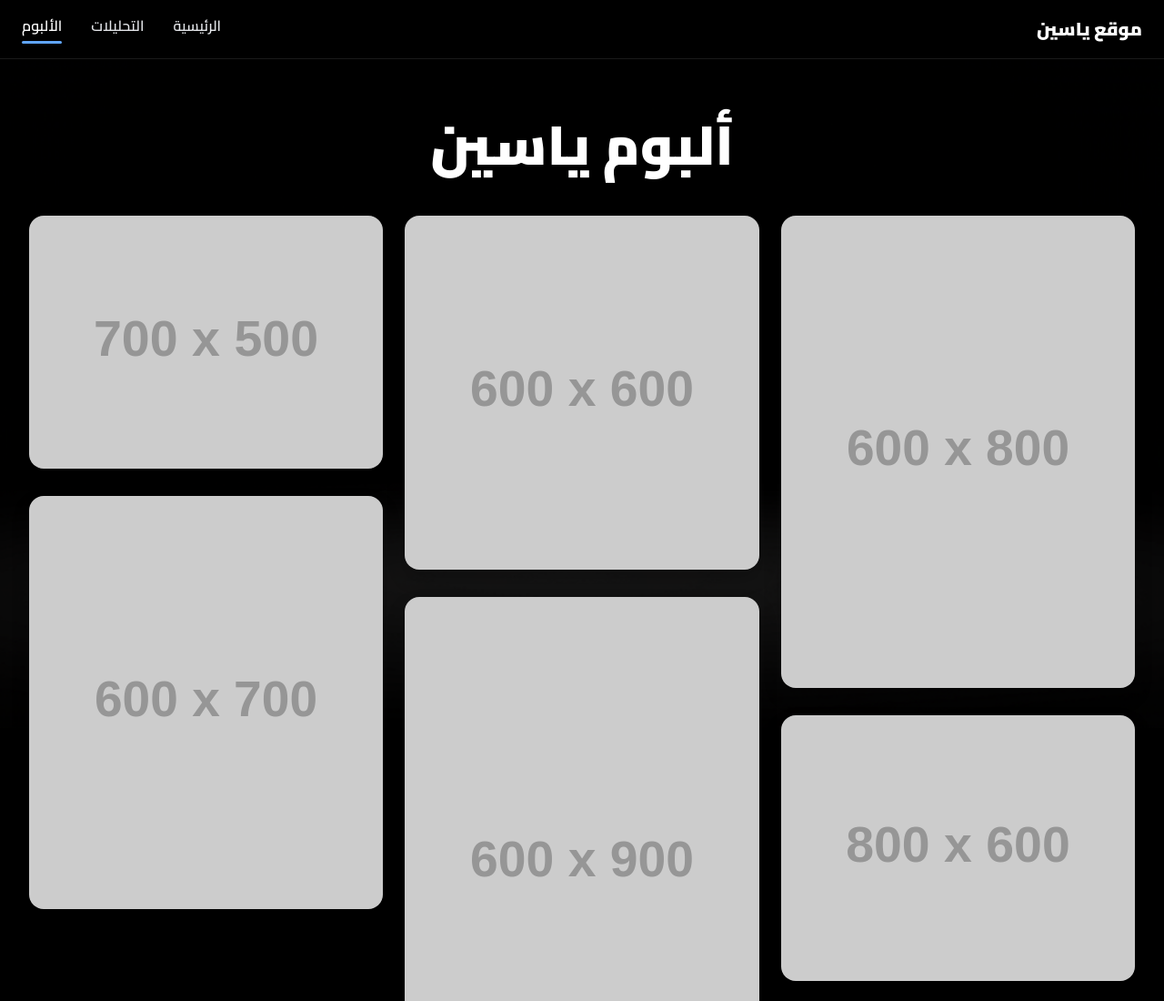
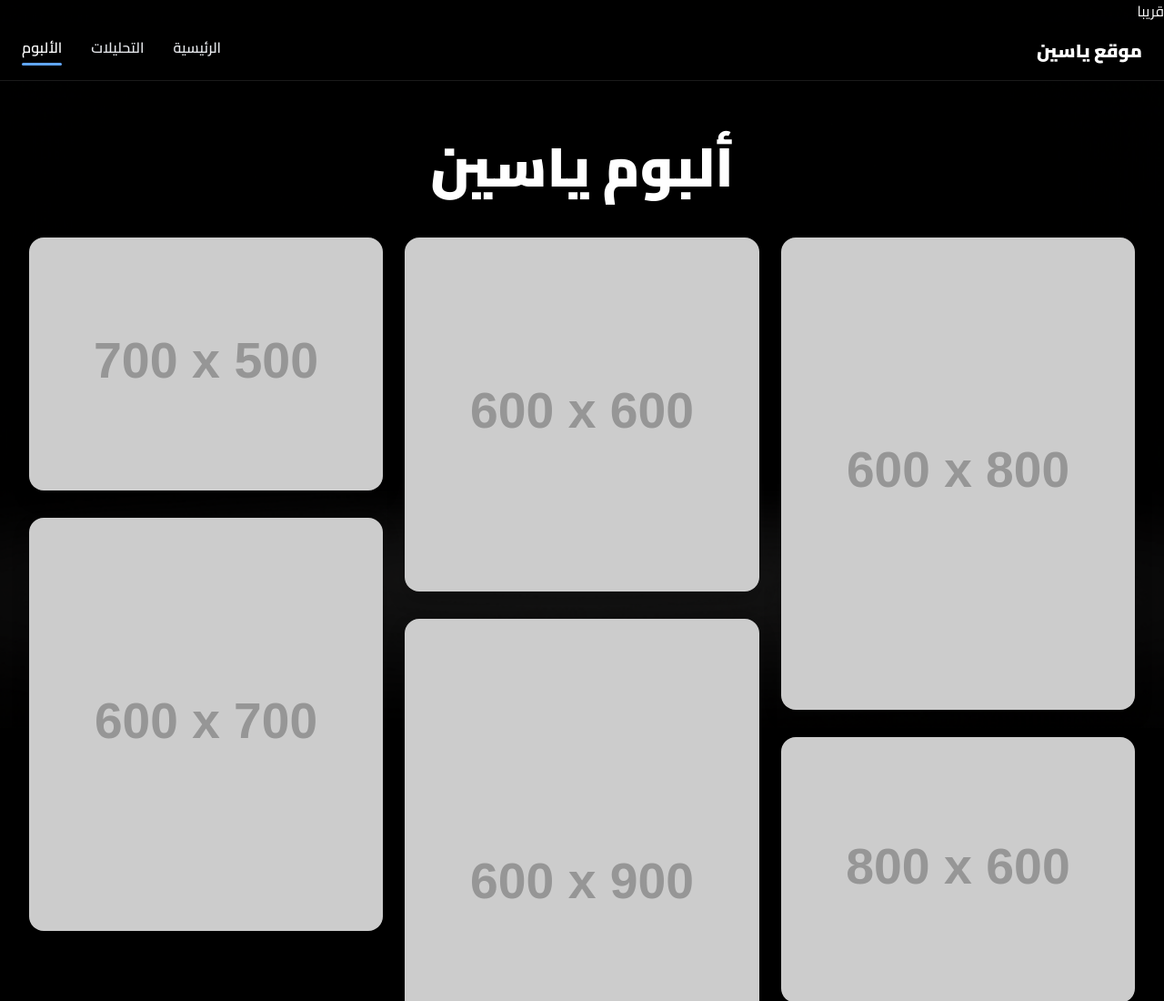
Before and after one commit to Byou01/gaza-website, a plain HTML site: page album.html in a window 1280 px wide. Shown: the top 1100 px of the page at 91% size. Drawn offline with nearby package versions, Linux system fonts and the light colour scheme; placeholder pictures from the web are drawn by us.

Commit message:
Update album.html

```diff
--- a/album.html
+++ b/album.html
@@ -4,6 +4,7 @@
     <meta charset="UTF-8">
     <meta name="viewport" content="width=device-width, initial-scale=1.0">
     <title>ألبوم ياسين</title>
+    <p style="font-family: 'Cairo', sans-serif;">قريبا</p>
     <script src="https://cdn.tailwindcss.com"></script>
     <link rel="preconnect" href="https://fonts.googleapis.com">
     <link rel="preconnect" href="https://fonts.gstatic.com" crossorigin>
```
